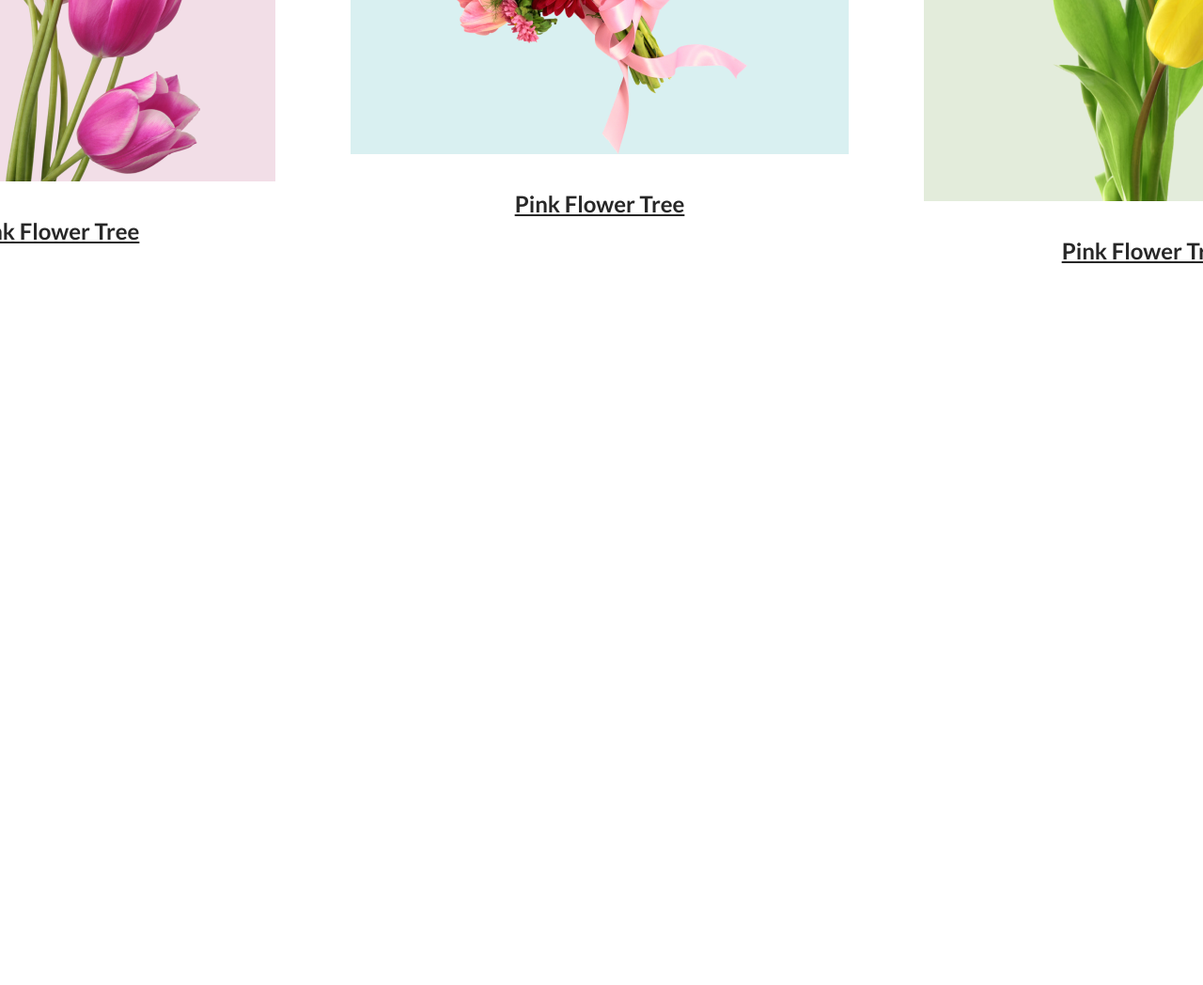
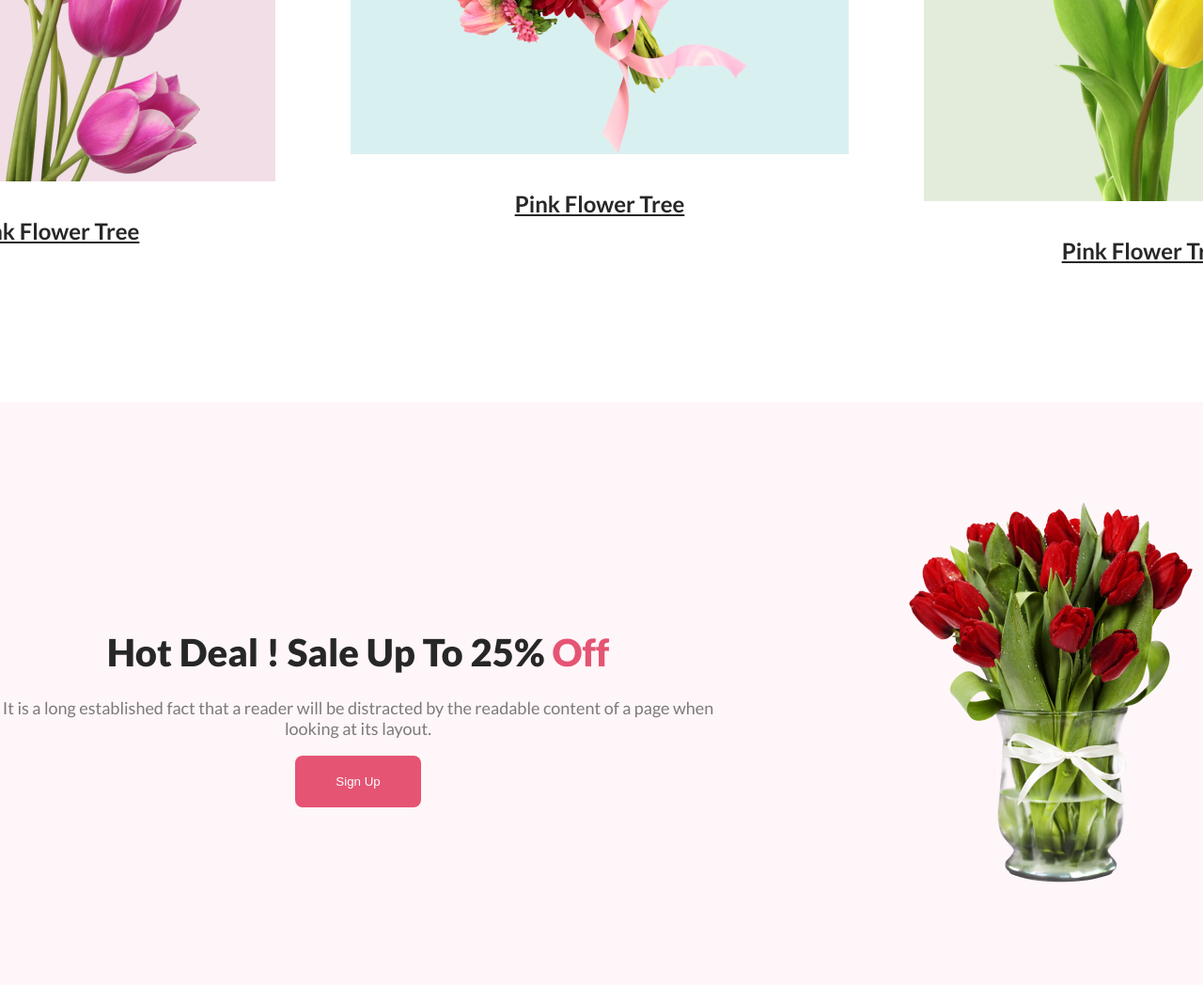
Before and after one commit to onikd08/online-flower-shop, a plain HTML site: page index.html in a window 1280 px wide. Shown: the part 1498-2546 px from the top of the page at 94% size. Before the commit the page ends 1798 px from the top, so only its background shows below. Drawn offline with Linux system fonts and the light colour scheme.

Commit message:
Add hot deal section section

```diff
--- a/index.html
+++ b/index.html
@@ -65,6 +65,20 @@
           </figure>
         </div>
       </section>
+
+      <section class="hot-deal">
+        <div>
+          <h4 class="section-title">
+            Hot Deal ! Sale Up To 25% <span class="text-primary">Off</span>
+          </h4>
+          <p class="section-description">
+            It is a long established fact that a reader will be distracted by
+            the readable content of a page when looking at its layout.
+          </p>
+          <button class="btn-primary">Sign Up</button>
+        </div>
+        <img src="images/pngwing 8.png" alt="" />
+      </section>
     </main>
 
     <footer></footer>
--- a/styles/styles.css
+++ b/styles/styles.css
@@ -22,6 +22,10 @@ figcaption {
   margin: 0;
   padding: 20px 43px;
   color: white;
+}
+
+.text-primary {
+  color: #e55473;
 }
 /* header section styling */
 .header-container {
@@ -109,3 +113,15 @@ figcaption {
   padding-right: 80px;
   padding-left: 80px;
 }
+
+.hot-deal {
+  display: flex;
+  justify-content: center;
+  align-items: center;
+  gap: 200px;
+  text-align: center;
+  margin-top: 128px;
+  background: rgba(229, 84, 115, 0.05);
+  padding-top: 100px;
+  padding-bottom: 100px;
+}
```
